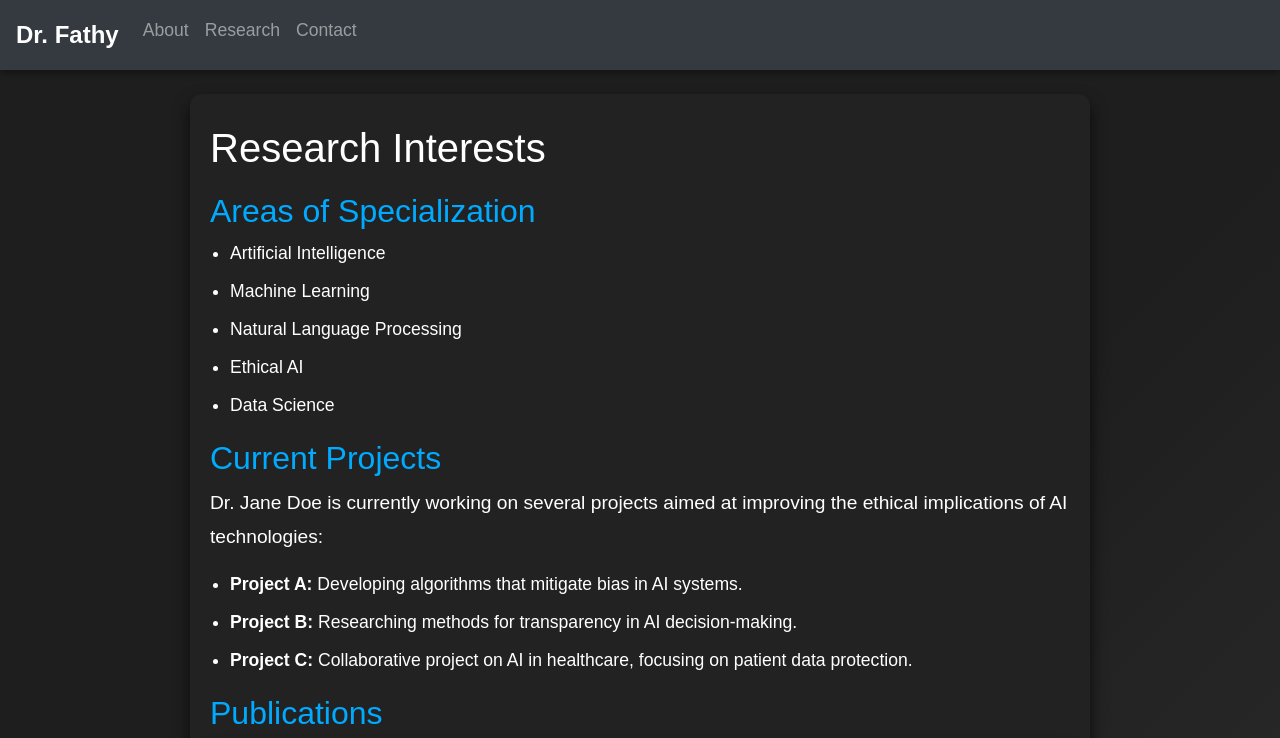
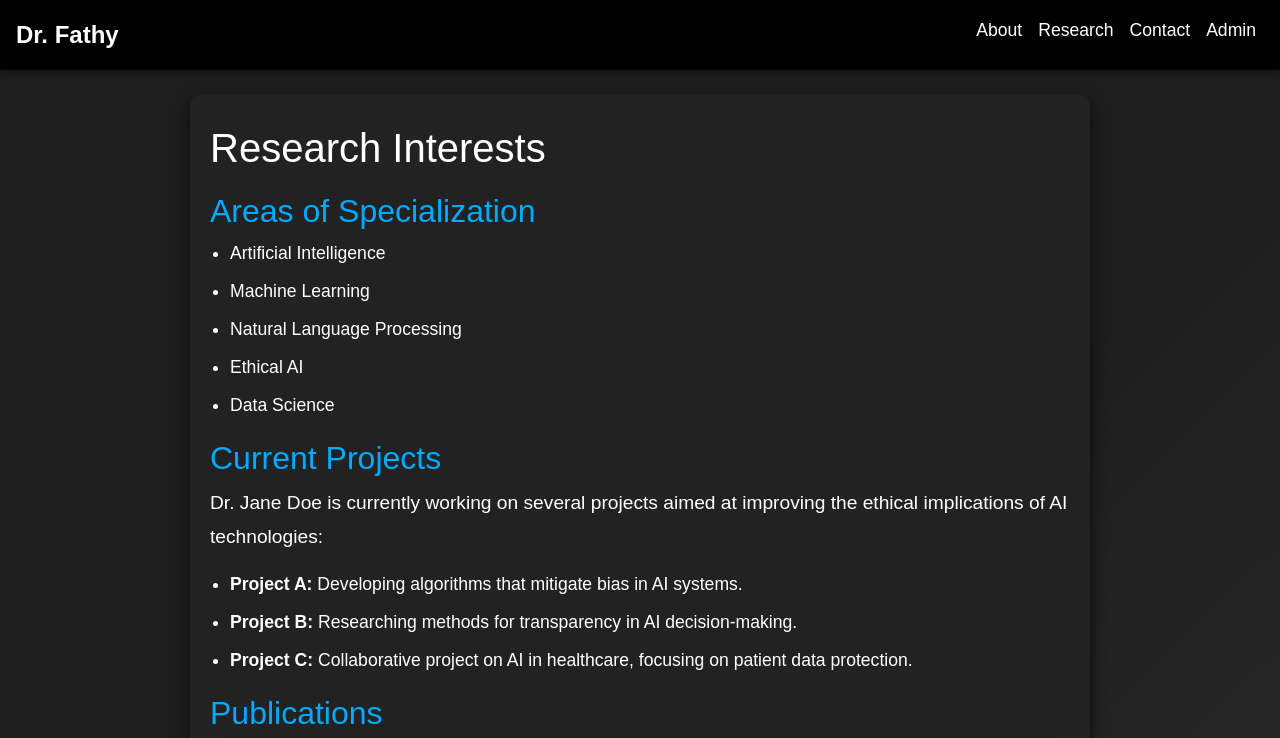
Before and after one commit to almazghony/Dr-fathy, a plain HTML site: page research.html in a window 1280 px wide. Shown: the top 738 px of the page. Drawn offline with nearby package versions, Linux system fonts and the light colour scheme.

Commit message:
Update research.html

```diff
--- a/research.html
+++ b/research.html
@@ -34,18 +34,25 @@
         </style>
     </head>
 <body>
-    <nav class="navbar sticky-top navbar-expand-md navbar-dark bg-dark">
+     <!-- Navbar -->
+    <nav class="navbar sticky-top navbar-expand-md ">
         <a class="navbar-brand" href="#">Dr. Fathy</a>
+        <button class="navbar-toggler" type="button" data-toggle="collapse" data-target="#navbarNav" aria-controls="navbarNav" aria-expanded="false" aria-label="Toggle navigation">
+            <span class="navbar-toggler-icon"></span>
+        </button>
         <div class="collapse navbar-collapse" id="navbarNav">
-            <ul class="navbar-nav mr-auto">
+            <ul class="navbar-nav ml-auto">
                 <li class="nav-item">
-                    <a class="nav-link" href="index.html">About <span class="sr-only">(current)</span></a>
+                    <a class="nav-link" href="index.html">About</a>
                 </li>
                 <li class="nav-item">
                     <a class="nav-link" href="research.html">Research</a>
                 </li>
                 <li class="nav-item">
                     <a class="nav-link" href="contact.html">Contact</a>
+                </li>
+                <li class="nav-item">
+                    <a class="nav-link" href="admin/admin.html">Admin</a>
                 </li>
             </ul>
         </div>
```
